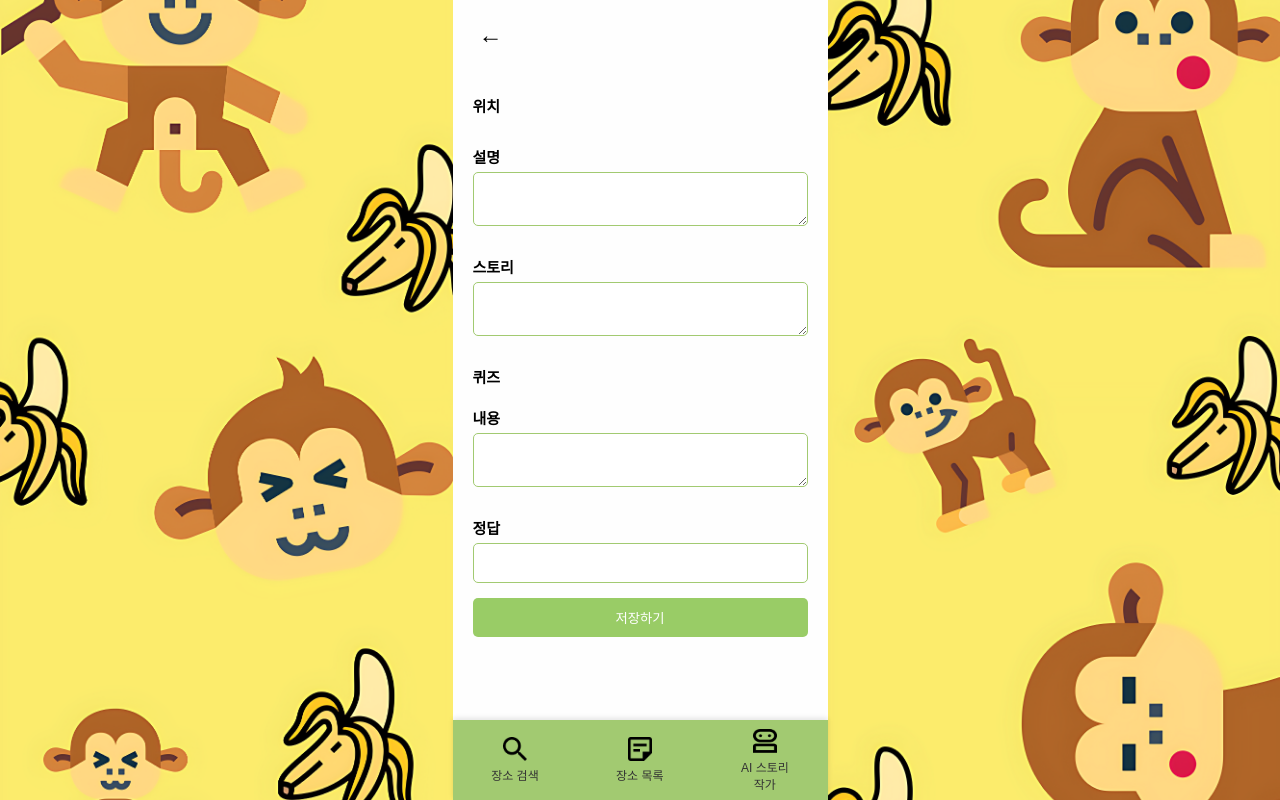
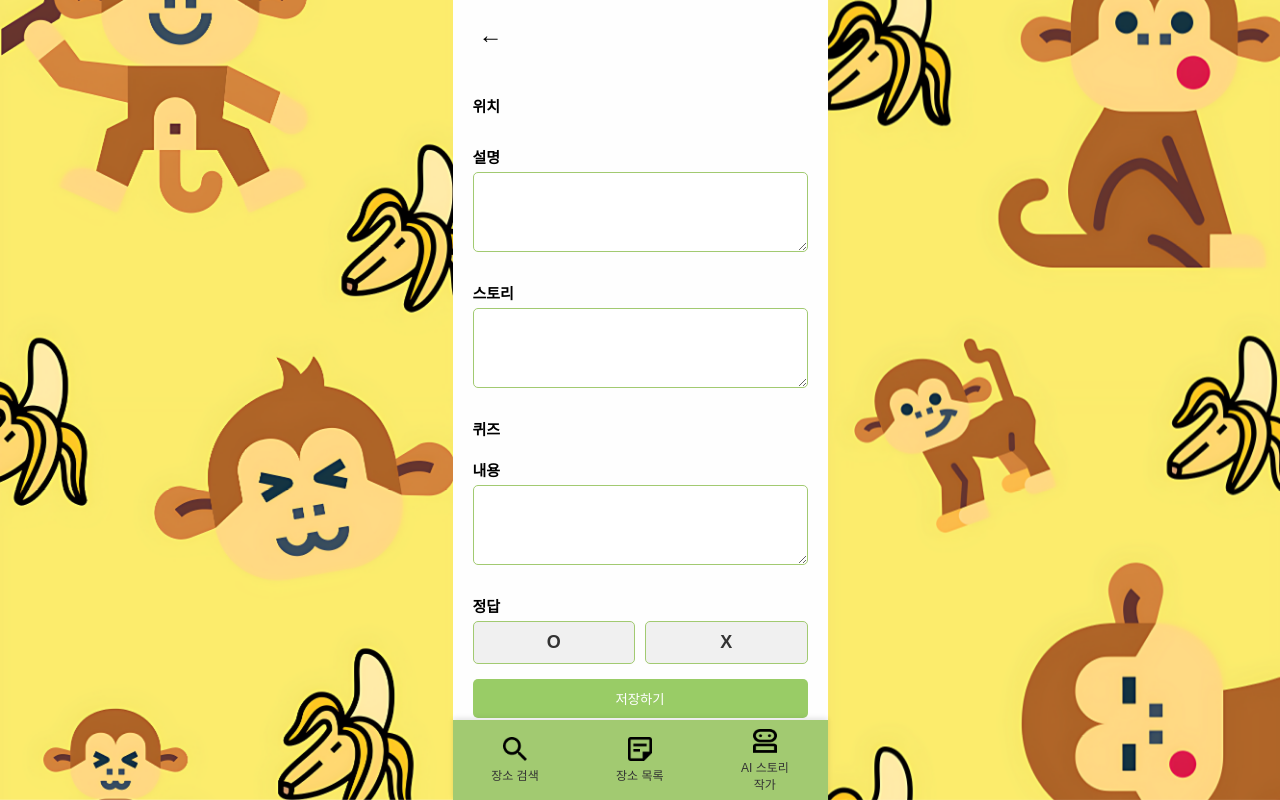
Before and after one commit to binary-is-honam-line/FE, a React (Create React App) app: page /stage/1/1 in a window 1280 px wide. Built offline with nearby package versions, Linux system fonts and the light colour scheme; no server answers; sample sign-in values are in the browser's storage.

Commit message:
feat: 스테이지별 퀴즈 O/X로 변경

```diff
--- a/src/Pages/Ai.jsx
+++ b/src/Pages/Ai.jsx
@@ -133,7 +133,6 @@ const Ai = () => {
   );
 };
 
-// 스타일 컴포넌트들
 const Container = styled.div`
     display: flex;
     flex-direction: column;
--- a/src/Pages/List.jsx
+++ b/src/Pages/List.jsx
@@ -176,6 +176,7 @@ const List = () => {
             <ModalTextarea
               value={mainStory}
               onChange={(e) => setMainStory(e.target.value)}
+              style={{minHeight: '100px'}}
             />
             <ModalLabel>대표 사진</ModalLabel>
             <ModalImagePreview src={imagePreview} alt="대표 사진" />
@@ -381,6 +382,7 @@ const ModalContent = styled.div`
   text-align: center;
   width: 100%;
   max-width: 375px;
+  box-sizing: border-box;
 `;
 
 const ModalTitle = styled.h2`
--- a/src/Pages/LocationSelector.jsx
+++ b/src/Pages/LocationSelector.jsx
@@ -98,6 +98,7 @@ const ModalContent = styled.div`
   width: 80%;
   max-width: 375px;
   text-align: center;
+  box-sizing: border-box;
 `;
 
 const Title = styled.h2`
--- a/src/Pages/Stage.jsx
+++ b/src/Pages/Stage.jsx
@@ -52,6 +52,10 @@ const Stage = () => {
       });
   };
 
+  const handleQuizAnswerChange = (answer) => {
+    setStage(prevStage => ({ ...prevStage, quizAnswer: answer }));
+  };
+
   return (
     <Container>
       <BackgroundImageLeft />
@@ -88,11 +92,20 @@ const Stage = () => {
           />
 
           <Label>정답</Label>
-          <Input
-            name="quizAnswer"
-            value={stage.quizAnswer}
-            onChange={handleInputChange}
-          />
+          <QuizButtonGroup>
+            <QuizButton
+              onClick={() => handleQuizAnswerChange('O')}
+              $active={stage.quizAnswer === 'O'}
+            >
+              O
+            </QuizButton>
+            <QuizButton
+              onClick={() => handleQuizAnswerChange('X')}
+              $active={stage.quizAnswer === 'X'}
+            >
+              X
+            </QuizButton>
+          </QuizButtonGroup>
 
           <SaveButton onClick={handleSave}>저장하기</SaveButton>
         </Form>
@@ -107,7 +120,7 @@ const Stage = () => {
           <ButtonImage src={`${process.env.PUBLIC_URL}/list.png`} alt="List" />
           <ButtonLabel>장소 목록</ButtonLabel>
         </BottomButton>
-        <BottomButton onClick={() => navigate('/ai')}>
+        <BottomButton onClick={() => navigate(`/ai/${questId}`)}>
           <ButtonImage src={`${process.env.PUBLIC_URL}/ai.png`} alt="AI Story" />
           <ButtonLabel>AI 스토리</ButtonLabel>
           <ButtonLabel>작가</ButtonLabel>
@@ -207,12 +220,13 @@ const Value = styled.div`
 
 const Textarea = styled.textarea`
     padding: 10px;
-    font-size: 14px;
+    font-size: 12px;
     border: 1px solid #A2CA71;
     border-radius: 5px;
     margin-bottom: 15px;
     background-color: white;
     width: 100%;
+    height: 80px;
     box-sizing: border-box;
 `;
 
@@ -225,6 +239,30 @@ const Input = styled.input`
     background-color: white;
     width: 100%;
     box-sizing: border-box;
+`;
+
+const QuizButtonGroup = styled.div`
+    display: flex;
+    justify-content: space-between;
+    margin-bottom: 15px;
+`;
+
+const QuizButton = styled.button`
+    flex: 1;
+    padding: 10px;
+    font-size: 18px;
+    background-color: ${props => (props.$active ? '#99cc66' : '#f0f0f0')};
+    color: ${props => (props.$active ? '#fff' : '#333')};
+    border: 1px solid #A2CA71;
+    border-radius: 5px;
+    margin-right: ${props => (props.children === 'O' ? '10px' : '0')};
+    cursor: pointer;
+    font-weight: bold;
+
+    &:hover {
+        background-color: #88bb55;
+        color: white;
+    }
 `;
 
 const SaveButton = styled.button`
```
Lines whose indentation alone changed are shown as unchanged.
